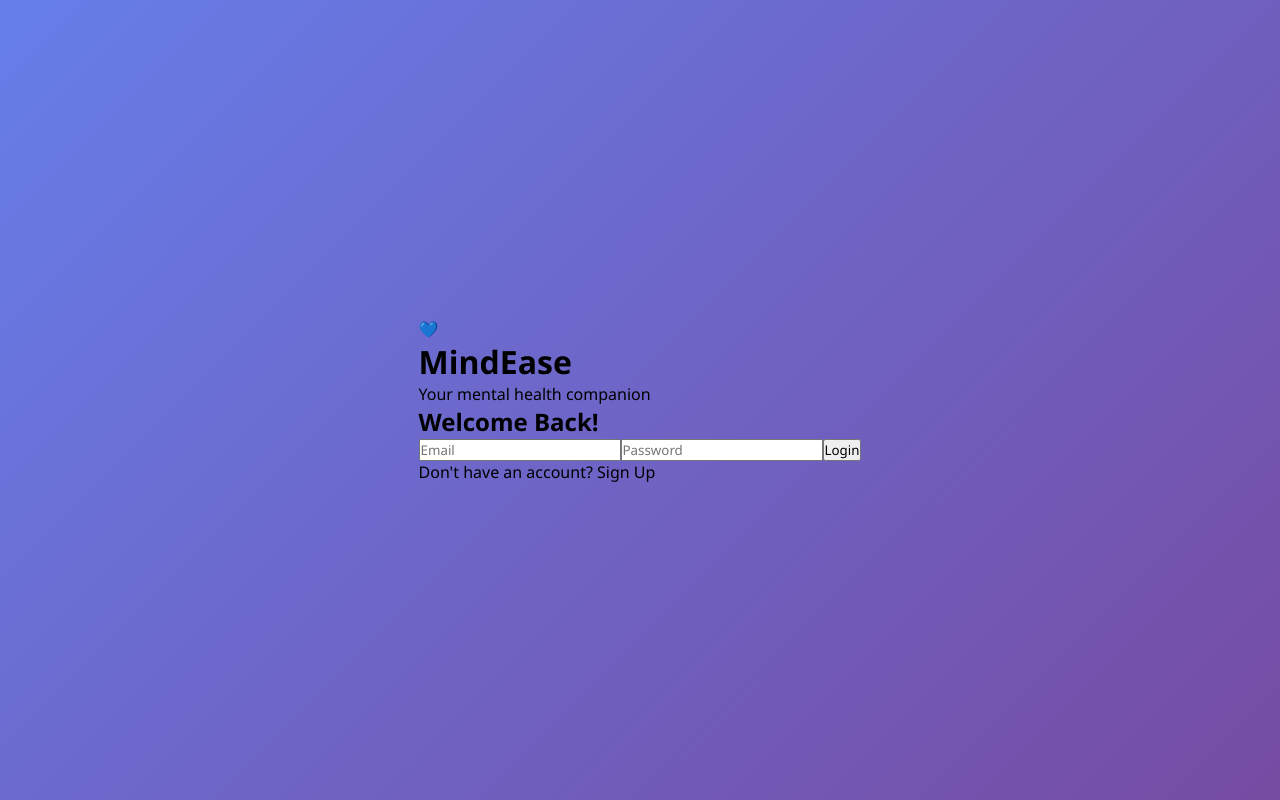
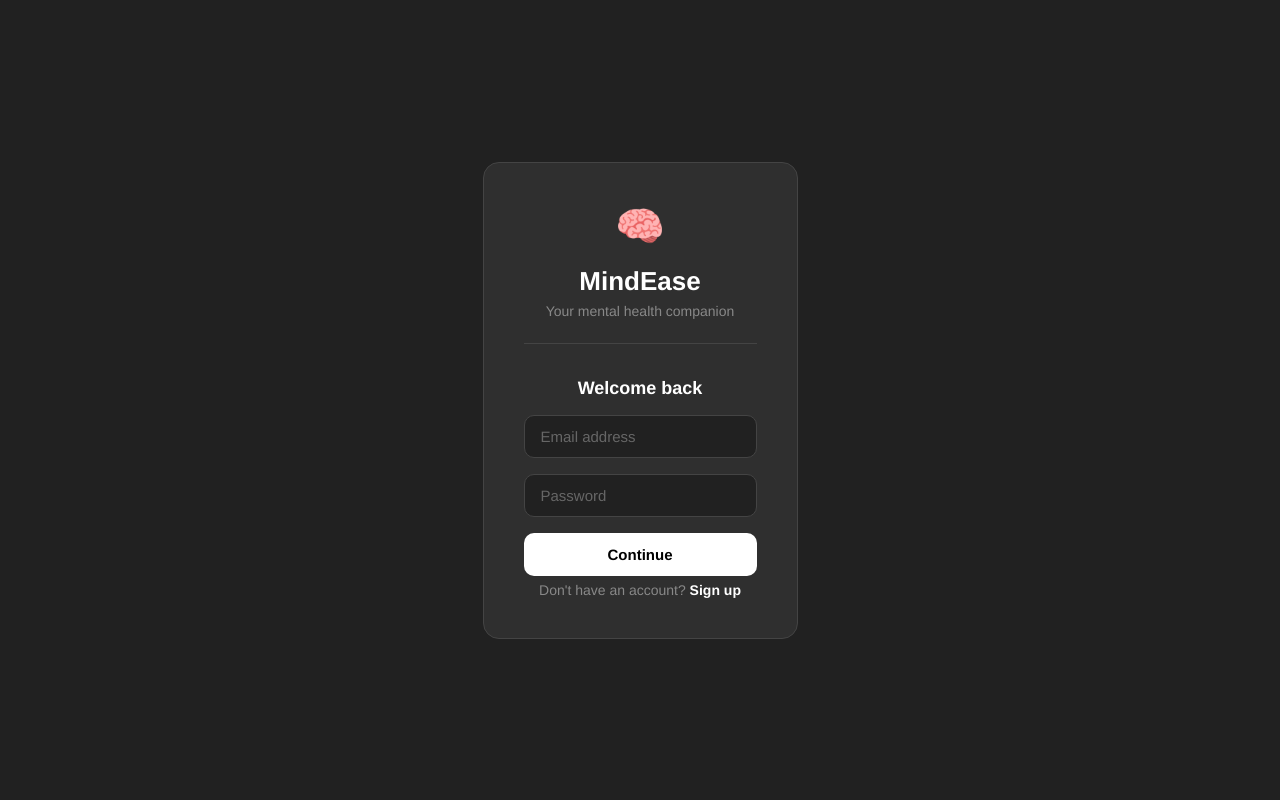
Before and after one commit to tarunkumar-05/mental-health-chatbot, a React (Create React App) app in the folder frontend/: page / in a window 1280 px wide. Built offline with nearby package versions, Linux system fonts and the light colour scheme.

Commit message:
claude style UI redesign

```diff
--- a/frontend/src/App.css
+++ b/frontend/src/App.css
@@ -2,11 +2,11 @@
   margin: 0;
   padding: 0;
   box-sizing: border-box;
-  font-family: 'Segoe UI', sans-serif;
+  font-family: 'Helvetica Neue', Helvetica, Arial, sans-serif;
 }
 
 body {
-  background: linear-gradient(135deg, #667eea 0%, #764ba2 100%);
+  background: #212121;
   min-height: 100vh;
   display: flex;
   align-items: center;
@@ -19,42 +19,40 @@ body {
   display: flex;
   align-items: center;
   justify-content: center;
-  padding: 20px;
 }
 
 .chat-container {
   width: 100%;
-  max-width: 700px;
-  height: 85vh;
-  background: white;
-  border-radius: 24px;
-  box-shadow: 0 20px 60px rgba(0,0,0,0.3);
+  max-width: 750px;
+  height: 100vh;
+  background: #212121;
   display: flex;
   flex-direction: column;
   overflow: hidden;
 }
 
 .chat-header {
-  background: linear-gradient(135deg, #667eea 0%, #764ba2 100%);
-  padding: 20px 24px;
+  background: #212121;
+  padding: 16px 24px;
   display: flex;
   align-items: center;
-  gap: 16px;
-  color: white;
+  gap: 12px;
+  border-bottom: 1px solid #333;
 }
 
 .header-icon {
-  font-size: 40px;
+  font-size: 28px;
 }
 
 .chat-header h1 {
-  font-size: 24px;
+  font-size: 20px;
   font-weight: 700;
+  color: #ffffff;
 }
 
 .chat-header p {
-  font-size: 14px;
-  opacity: 0.85;
+  font-size: 12px;
+  color: #888;
 }
 
 .messages {
@@ -63,13 +61,26 @@ body {
   padding: 24px;
   display: flex;
   flex-direction: column;
-  gap: 16px;
+  gap: 20px;
+}
+
+.messages::-webkit-scrollbar {
+  width: 6px;
+}
+
+.messages::-webkit-scrollbar-track {
+  background: #212121;
+}
+
+.messages::-webkit-scrollbar-thumb {
+  background: #444;
+  border-radius: 3px;
 }
 
 .message {
   display: flex;
   flex-direction: column;
-  max-width: 75%;
+  max-width: 80%;
 }
 
 .message.user {
@@ -83,21 +94,21 @@ body {
 }
 
 .bubble {
-  padding: 14px 18px;
+  padding: 12px 18px;
   border-radius: 18px;
   font-size: 15px;
-  line-height: 1.5;
+  line-height: 1.6;
 }
 
 .message.user .bubble {
-  background: linear-gradient(135deg, #667eea 0%, #764ba2 100%);
-  color: white;
+  background: #ffffff;
+  color: #000000;
   border-bottom-right-radius: 4px;
 }
 
 .message.bot .bubble {
-  background: #f0f2f5;
-  color: #1a1a1a;
+  background: #2f2f2f;
+  color: #ececec;
   border-bottom-left-radius: 4px;
 }
 
@@ -107,51 +118,192 @@ body {
 }
 
 .sentiment {
-  font-size: 12px;
-  color: #888;
+  font-size: 11px;
+  color: #666;
   margin-top: 4px;
   padding: 0 4px;
 }
 
 .input-area {
-  padding: 20px 24px;
+  padding: 16px 24px 24px;
   display: flex;
-  gap: 12px;
-  border-top: 1px solid #eee;
-  background: white;
+  gap: 10px;
+  background: #212121;
 }
 
 .input-area input {
   flex: 1;
   padding: 14px 18px;
-  border: 2px solid #e0e0e0;
-  border-radius: 50px;
+  border: 1px solid #444;
+  border-radius: 12px;
   font-size: 15px;
   outline: none;
+  background: #2f2f2f;
+  color: #ffffff;
   transition: border-color 0.2s;
+  font-family: 'Helvetica Neue', Helvetica, Arial, sans-serif;
+}
+
+.input-area input::placeholder {
+  color: #666;
 }
 
 .input-area input:focus {
-  border-color: #667eea;
+  border-color: #666;
 }
 
 .input-area button {
-  padding: 14px 24px;
-  background: linear-gradient(135deg, #667eea 0%, #764ba2 100%);
-  color: white;
+  padding: 14px 20px;
+  background: #ffffff;
+  color: #000000;
   border: none;
-  border-radius: 50px;
+  border-radius: 12px;
   font-size: 15px;
   cursor: pointer;
   font-weight: 600;
-  transition: opacity 0.2s;
+  transition: background 0.2s;
+  font-family: 'Helvetica Neue', Helvetica, Arial, sans-serif;
 }
 
 .input-area button:hover {
-  opacity: 0.9;
+  background: #e0e0e0;
 }
 
 .input-area button:disabled {
-  opacity: 0.6;
+  opacity: 0.5;
   cursor: not-allowed;
 }
+
+.logout-btn {
+  background: #2f2f2f !important;
+  border: 1px solid #444 !important;
+  padding: 6px 14px !important;
+  border-radius: 8px !important;
+  font-size: 12px !important;
+  cursor: pointer !important;
+  color: #ffffff !important;
+  margin-top: 4px !important;
+  font-family: 'Helvetica Neue', Helvetica, Arial, sans-serif !important;
+}
+
+.logout-btn:hover {
+  background: #444 !important;
+}
+
+/* Auth Styles */
+.auth-container {
+  width: 100%;
+  min-height: 100vh;
+  display: flex;
+  align-items: center;
+  justify-content: center;
+  padding: 20px;
+  background: #212121;
+}
+
+.auth-box {
+  background: #2f2f2f;
+  padding: 40px;
+  border-radius: 16px;
+  border: 1px solid #444;
+  width: 100%;
+  max-width: 400px;
+  display: flex;
+  flex-direction: column;
+  align-items: center;
+  gap: 16px;
+}
+
+.auth-icon {
+  font-size: 40px;
+}
+
+.auth-box h1 {
+  font-size: 26px;
+  font-weight: 700;
+  color: #ffffff;
+}
+
+.auth-box p {
+  color: #888;
+  font-size: 14px;
+  margin-top: -10px;
+}
+
+.auth-box h2 {
+  font-size: 18px;
+  color: #ffffff;
+  margin-top: 10px;
+}
+
+.auth-box input {
+  width: 100%;
+  padding: 12px 16px;
+  border: 1px solid #444;
+  border-radius: 10px;
+  font-size: 15px;
+  outline: none;
+  background: #212121;
+  color: #ffffff;
+  transition: border-color 0.2s;
+  font-family: 'Helvetica Neue', Helvetica, Arial, sans-serif;
+}
+
+.auth-box input::placeholder {
+  color: #666;
+}
+
+.auth-box input:focus {
+  border-color: #888;
+}
+
+.auth-box button {
+  width: 100%;
+  padding: 13px;
+  background: #ffffff;
+  color: #000000;
+  border: none;
+  border-radius: 10px;
+  font-size: 15px;
+  font-weight: 600;
+  cursor: pointer;
+  transition: background 0.2s;
+  font-family: 'Helvetica Neue', Helvetica, Arial, sans-serif;
+}
+
+.auth-box button:hover {
+  background: #e0e0e0;
+}
+
+.auth-message {
+  color: #ff6b6b;
+  font-size: 14px;
+  text-align: center;
+}
+
+.auth-switch {
+  color: #888;
+  font-size: 14px;
+}
+
+.auth-switch span {
+  color: #ffffff;
+  cursor: pointer;
+  font-weight: 600;
+}
+
+.auth-switch span:hover {
+  text-decoration: underline;
+}
+.auth-subtitle {
+  color: #888;
+  font-size: 14px;
+  margin-top: -10px;
+}
+
+.auth-divider {
+  width: 100%;
+  height: 1px;
+  background: #444;
+  margin: 8px 0;
+}
--- a/frontend/src/Auth.js
+++ b/frontend/src/Auth.js
@@ -32,33 +32,40 @@ function Auth() {
     setLoading(false);
   };
 
+  const handleKeyPress = (e) => {
+    if (e.key === "Enter") handleAuth();
+  };
+
   return (
     <div className="auth-container">
       <div className="auth-box">
-        <div className="auth-icon">💙</div>
+        <div className="auth-icon">🧠</div>
         <h1>MindEase</h1>
-        <p>Your mental health companion</p>
-        <h2>{isLogin ? "Welcome Back!" : "Create Account"}</h2>
+        <p className="auth-subtitle">Your mental health companion</p>
+        <div className="auth-divider" />
+        <h2>{isLogin ? "Welcome back" : "Create account"}</h2>
         <input
           type="email"
-          placeholder="Email"
+          placeholder="Email address"
           value={email}
           onChange={(e) => setEmail(e.target.value)}
+          onKeyPress={handleKeyPress}
         />
         <input
           type="password"
           placeholder="Password"
           value={password}
           onChange={(e) => setPassword(e.target.value)}
+          onKeyPress={handleKeyPress}
         />
         {message && <p className="auth-message">{message}</p>}
         <button onClick={handleAuth} disabled={loading}>
-          {loading ? "Please wait..." : isLogin ? "Login" : "Sign Up"}
+          {loading ? "Please wait..." : isLogin ? "Continue" : "Create account"}
         </button>
         <p className="auth-switch">
           {isLogin ? "Don't have an account?" : "Already have an account?"}
           <span onClick={() => setIsLogin(!isLogin)}>
-            {isLogin ? " Sign Up" : " Login"}
+            {isLogin ? " Sign up" : " Log in"}
           </span>
         </p>
       </div>
```
